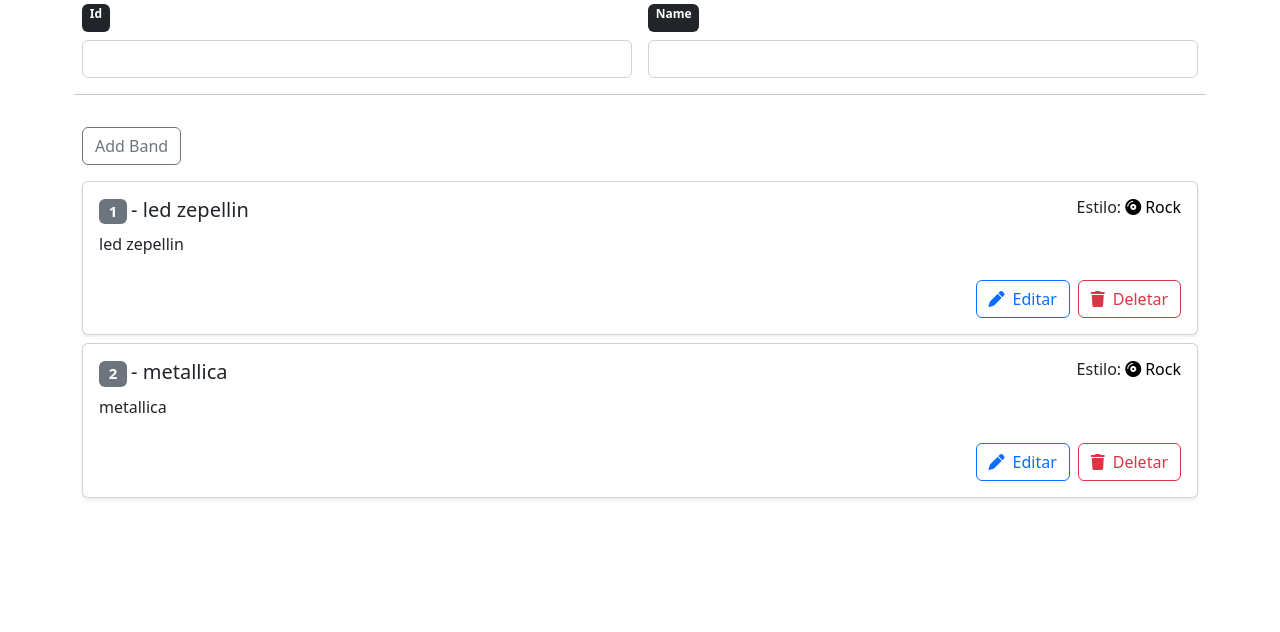
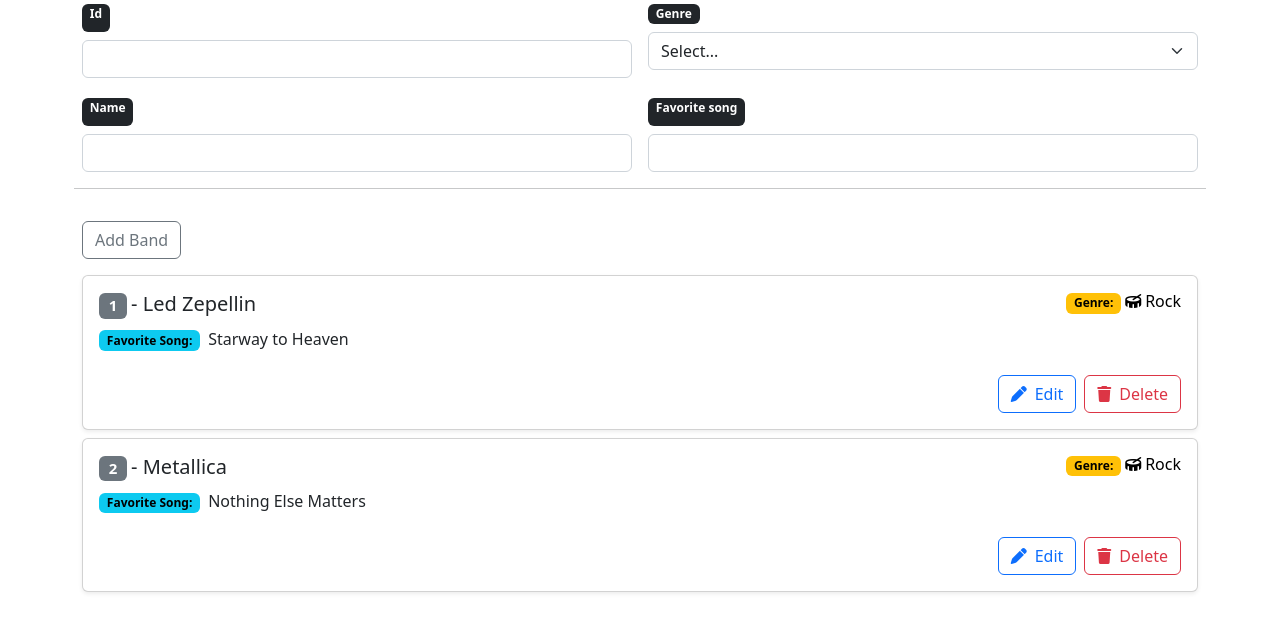
Before and after one commit to sonatou/React-BandLister, a React (Create React App) app: page / in a window 1280 px wide. Shown: the top 632 px of the page. Built offline with nearby package versions, Linux system fonts and the light colour scheme.

Commit message:
Icon, genre and song added and working

```diff
--- a/src/App.js
+++ b/src/App.js
@@ -6,11 +6,15 @@
 let initialState = [      //setting the initialstate of the items usestate array
   {
     "id": 1,
-    "name": "led zepellin"
+    "genre": '1',
+    "song": 'Starway to Heaven',
+    "name": "Led Zepellin"
   },
   {
     "id": 2,
-    "name": "metallica"
+    "genre": '1',
+    "song": 'Nothing Else Matters',
+    "name": "Metallica"
   },
 ];
 function App() {
@@ -21,25 +25,72 @@
 
     const band = {
       "id": document.getElementById('id').value,
+      "genre": document.getElementById('genre').value,
+      "song": document.getElementById('song').value,
       "name": document.getElementById('name').value,
     }
 
     setBands([...bands, { ...band }]); //setting the usestate copying the already existing items in 'bands' and addig a new band as a obj
   }
+
+  function genreLabel(param) {
+    switch (param) {
+      case '1':
+        return 'Rock';
+      case '2':
+        return 'Rap';
+      case '3':
+        return 'Indie';
+      default:
+        return 'undefined';
+    }
+  }
+  function genreIcon(param) {
+    switch (param) {
+      case '1':
+        return 'drum';
+      case '2':
+        return 'compact-disc';
+      case '3':
+        return 'guitar';
+      default:
+        return 'volume-xmark';
+    }
+  }
+
   return (      //JSX starting
     <>
       <form className="row g-3">
         <div className="col-md-6">
-        <span class="badge text-bg-dark">
+          <span className="badge text-bg-dark">
             <label className="form-label">Id</label>
           </span>
           <input id='id' type="text" className="form-control mt-2" />
         </div>
         <div className="col-md-6">
-        <span class="badge text-bg-dark">
-          <label  className="form-label">Name</label>
+          <label className="form-label">
+            <span className="badge text-bg-dark">
+              Genre
+            </span>
+          </label>
+          <select id="genre" className="form-select">
+            <option defaultValue='0'>Select...</option>
+            <option value="1">Rock</option>
+            <option value="2">Rap</option>
+            <option value="3">Indie</option>
+          </select>
+        </div>
+        <div className="col-md-6">
+          <span className="badge text-bg-dark">
+            <label className="form-label">Name</label>
           </span>
           <input id='name' type="text" className="form-control mt-2" />
+        </div>
+        <div className="col-md-6">
+          <span className="badge text-bg-dark">
+            <label className="form-label">Favorite song</label>
+          </span>
+          <input id='song' type="text" className="form-control mt-2" />
         </div>
         <hr />
         <div className="col-12">
@@ -61,22 +112,29 @@
                   - {bnd.name}
                 </h5>
                 <h6>
-                  Estilo:
+                <span className="badge text-bg-warning">
+                   Genre:
+                </span>
                   <span className='ms-1 text-black'>
-                    <i className="fa-solid fa-compact-disc me-1"></i>
-                    Rock
+                    <i className={"me-1 fa-solid fa-"+ genreIcon(bnd.genre)}></i>
+                    {genreLabel(bnd.genre)}
                   </span>
                 </h6>
               </div>
-                <p className="card-text"> {bnd.name}</p>
+              <p className="card-text">
+                <span className="badge text-bg-info me-2">
+                  Favorite Song:
+                </span>
+                {bnd.song}
+              </p>
               <div className="d-flex justify-content-end pt-2 m-0">
                 <button className="btn btn-outline-primary me-2">
                   <i className='fas fa-pen me-2'></i>
-                    Editar
+                  Edit
                 </button>
                 <button className="btn btn-outline-danger">
                   <i className='fas fa-trash me-2'></i>
-                    Deletar
+                  Delete
                 </button>
               </div>
             </div>
```
Lines whose indentation alone changed are shown as unchanged.
